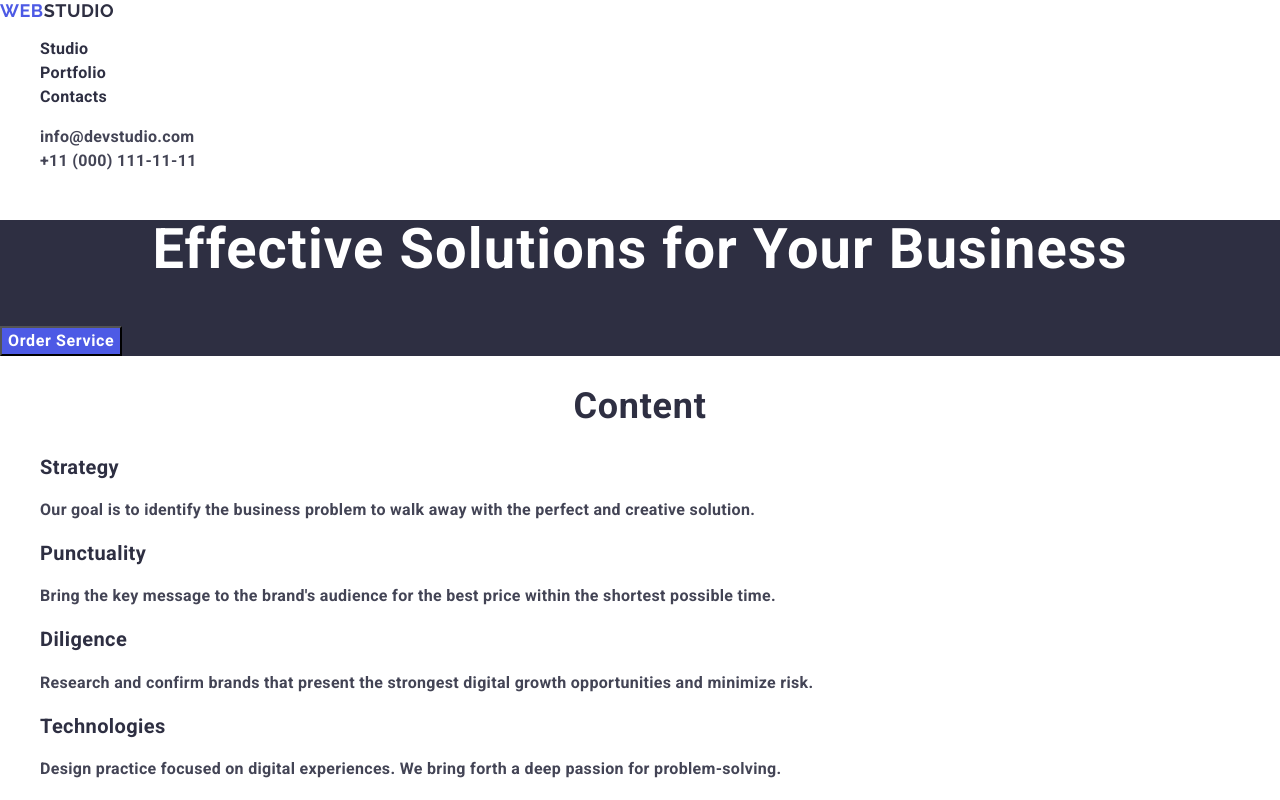
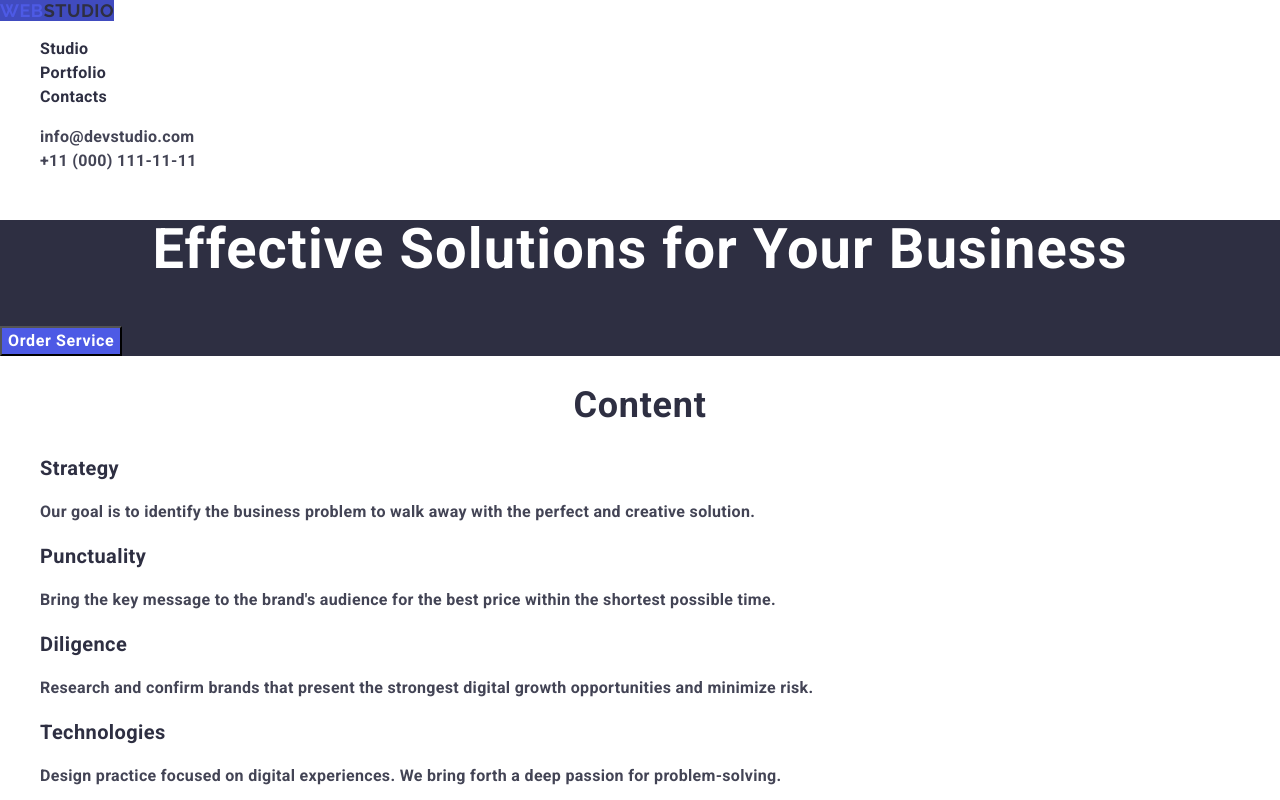
Before and after one commit to BaseOfExistence/goit-homework-02, a plain HTML site: page index.html in a window 1280 px wide. Shown: the top 800 px of the page. Drawn offline with nearby package versions, Linux system fonts and the light colour scheme.

Commit message:
homework-2 v5

```diff
--- a/css/style.css
+++ b/css/style.css
@@ -77,7 +77,9 @@ ol{
     cursor: pointer;
 }
 .button-service:hover,
-.button-service:focus{
+.button-service:focus,
+.logotipe:hover,
+.lpgptipe:focus{
     background-color: #404BBF;
 }
 .title-3{
@@ -86,7 +88,7 @@ ol{
     font-size: 20px;
     font-style: normal;
     font-weight: 500;
-    line-height: 1.11;
+    line-height: 1.2;
     letter-spacing: 0.4px;
 }
 .title-2{
@@ -96,7 +98,7 @@ ol{
     font-size: 36px;
     font-style: normal;
     font-weight: 700;
-    line-height: 40px;
+    line-height: 1.11;
     letter-spacing: 0.72px;
     text-transform: capitalize;
 }
```
